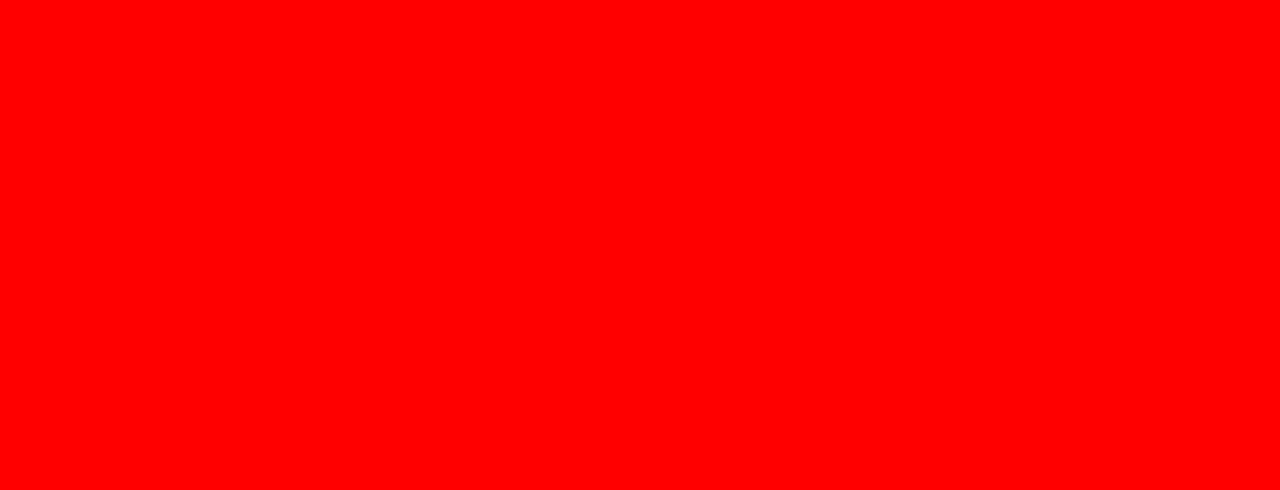
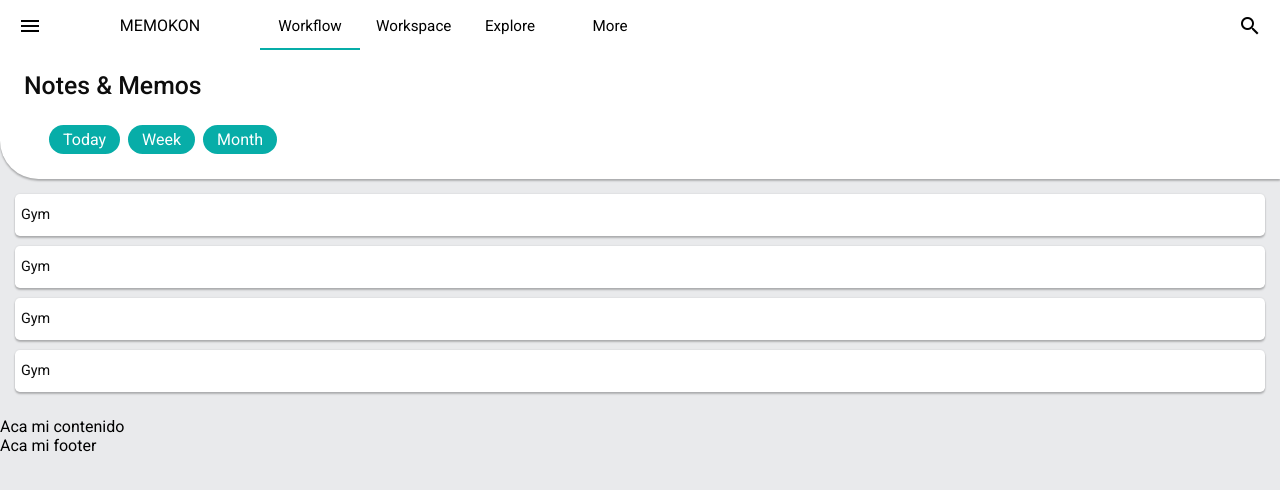
Before and after one commit to RuxTsuki/memokon, an Angular app: page /notes in a window 1280 px wide. Before the commit this address led to /. Shown: the top 490 px of the page. Built offline with nearby package versions, Linux system fonts and the light colour scheme.

Commit message:
Creacion del componente Notes and memos algunos dienios iniciales falta refinar

```diff
--- a/src/app/app.module.ts
+++ b/src/app/app.module.ts
@@ -4,11 +4,10 @@ import { NgModule } from '@angular/core';
 import { AppRoutingModule } from './app-routing.module';
 import { AppComponent } from './app.component';
 import { BrowserAnimationsModule } from '@angular/platform-browser/animations';
-import { SearchComponent } from './components/search/search.component';
 
 @NgModule({
   declarations: [
-    AppComponent,
+    AppComponent
   ],
   imports: [
     BrowserModule,
--- a/src/app/components/my-zone/my-zone.component.scss
+++ b/src/app/components/my-zone/my-zone.component.scss
@@ -1,7 +1,7 @@
 .wrapper {
   width: 100%;
   height: 100%;
-  background-color: var(--secondary-color);
+  background-color: var(--spec-wrapper-color-light);
 }
 
 .navbar {
@@ -117,6 +117,10 @@ mat-sidenav {
   ::ng-deep .mat-drawer-inner-container {
     scroll-behavior: smooth;
   }
+}
+
+.navbar {
+  box-shadow: none;
 }
 
 .aside-container {
--- a/src/app/components/my-zone/my-zone.component.ts
+++ b/src/app/components/my-zone/my-zone.component.ts
@@ -98,6 +98,10 @@ export class MyZoneComponent implements OnInit, AfterViewInit {
         this.saveLastAsideItem(itemCode);
         this.router.navigateByUrl('docs/new');
         break;
+      case '3nm':
+        this.saveLastAsideItem(itemCode);
+        this.router.navigateByUrl('notes');
+        break;
       case '4s':
         this.router.navigateByUrl('search');
         this.onSearchBar();
--- a/src/app/components/my-zone/my-zone.module.ts
+++ b/src/app/components/my-zone/my-zone.module.ts
@@ -13,6 +13,7 @@ import { MatRippleModule } from '@angular/material/core';
 import { NewDocsModule } from '../docs/new-docs/new-docs.module';
 import { SearchBarComponent } from './search-bar/search-bar.component';
 import { InputModule } from '../utils/input/input.module';
+import { NotesModule } from '../notes/notes.module';
 @NgModule({
   declarations: [
     MyZoneComponent,
@@ -29,7 +30,8 @@ import { InputModule } from '../utils/input/input.module';
     MatInputModule,
     MatRippleModule,
     NewDocsModule,
-    InputModule
+    InputModule,
+    NotesModule
   ]
 })
 export class MyZoneModule { }
--- a/src/app/components/my-zone/my-zone.routing.ts
+++ b/src/app/components/my-zone/my-zone.routing.ts
@@ -9,6 +9,7 @@ const routes: Routes = [
     component: MyZoneComponent,
     children: [
       { path: 'docs/new', loadChildren: () => import('./../docs/new-docs/new-docs.module').then(m => m.NewDocsModule) },
+      { path: 'notes', loadChildren: () => import('./../notes/notes.module').then(m => m.NotesModule) },
       { path: 'search', loadChildren: () => import('./../search/search.module').then(m => m.SearchModule) },
     ]
   }
--- /dev/null
+++ b/src/app/components/notes/notes.component.html
@@ -0,0 +1,30 @@
+<div class="nm-wrapper">
+  <h1>Notes & Memos</h1>
+  <div class="nm-container">
+    <div class="box-semi-filter">
+      Today
+    </div>
+    <div class="box-semi-filter">
+      Week
+    </div>
+    <div class="box-semi-filter">
+      Month
+    </div>
+  </div>
+</div>
+<div class="content">
+  <div class="items">
+    <div class="item">
+      Gym
+    </div>
+    <div class="item">
+      Gym
+    </div>
+    <div class="item">
+      Gym
+    </div>
+    <div class="item">
+      Gym
+    </div>
+  </div>
+</div>
--- /dev/null
+++ b/src/app/components/notes/notes.component.scss
@@ -0,0 +1,55 @@
+.nm-wrapper {
+  width: 100%;
+  height: auto;
+  border-bottom-left-radius: 2.4rem;
+  background-color: var(--spec-white-color);
+  padding-left: 1.5rem;
+  padding-top: 1.3rem;
+  box-shadow: var(--spec-box-shadow);
+
+  h1 {
+    color: var(--spec-text-primary);
+    font-size: 1.55rem;
+    font-weight: 500;
+  }
+
+  .nm-container {
+    padding: 25px;
+    display: flex;
+
+    .box-semi-filter {
+      border-radius: 1.5rem;
+      background-color: var(--spec-main-color);
+      color: var(--spec-white-color);
+
+      padding: 5px 14px;
+      margin-right: 8px;
+      cursor: pointer;
+    }
+  }
+}
+
+
+.content {
+  width: 100%;
+  padding: 15px;
+
+  .items {
+    width: 100%;
+
+    .item {
+      box-shadow: var(--spec-box-shadow);
+      height: 42px;
+      padding: 6px;
+      width: 100%;
+      background-color: var(--spec-white-color);
+      color: var(--spec-text-primary);
+      display: flex;
+      align-items: center;
+      font-size: .9rem;
+      border-radius: .3rem;
+      margin-bottom: 10px;
+      cursor: pointer;
+    }
+  }
+}
--- /dev/null
+++ b/src/app/components/notes/notes.component.ts
@@ -0,0 +1,15 @@
+import { Component, OnInit } from '@angular/core';
+
+@Component({
+  selector: 'app-notes',
+  templateUrl: './notes.component.html',
+  styleUrls: ['./notes.component.scss']
+})
+export class NotesComponent implements OnInit {
+
+  constructor() { }
+
+  ngOnInit(): void {
+  }
+
+}
--- a/src/styles.scss
+++ b/src/styles.scss
@@ -3,6 +3,7 @@
 @import 'animations';
 
 :root {
+  --spec-white-color: #ffffff;
   --secondary-color: #f9f9f9;
   --icons-color: #6C7B8A;
   --spec-10-percent-layer: rgba(0, 0, 0, 0.10);
@@ -10,10 +11,20 @@
   --spec-main-color: #07ADA8;
   --spec-text-primary: #0d0d0d;
   --spec-input-text: hsla(0, 0%, 0%, 0.87);
-  --spec-input-background: rgba(0,0,0,.04);
+  --spec-input-background: rgba(0, 0, 0, .04);
   --spec-size-text-primary: 0.875rem;
-  --spec-scroll: rgba(152, 148, 148, 0.72)
-    /* #505254 */
+  --spec-scroll: rgba(152, 148, 148, 0.72);
+  --spec-wrapper-color-dark: #1c1e21;
+  --spec-wrapper-color-light: #e9eaec;
+
+  --spec-box-shadow: 0 2px 2px rgba(0, 0, 0, 0.24), 0 0 2px rgba(0, 0, 0, 0.12);
+  /* #505254 */
+
+  --prueba1: #201E50;
+  --prueba2: #4527a0;
+  --secondary-prueba2: #7953d2;
+  --darl: #000070;
+
 }
 
 html {
@@ -39,15 +50,11 @@ body {
   height: 100%;
 }
 
-html {
-  background-color: red;
-}
-
 *,
 *::before,
 *::after {
   margin: 0;
-  box-sizing: border-box;
+  box-sizing: border-box !important;
   padding: 0;
 }
 
```
Also changed, not shown: src/app/components/notes/notes.module.ts (added, +18 -0 lines), src/app/components/notes/notes.routing.ts (added, +21 -0 lines).
